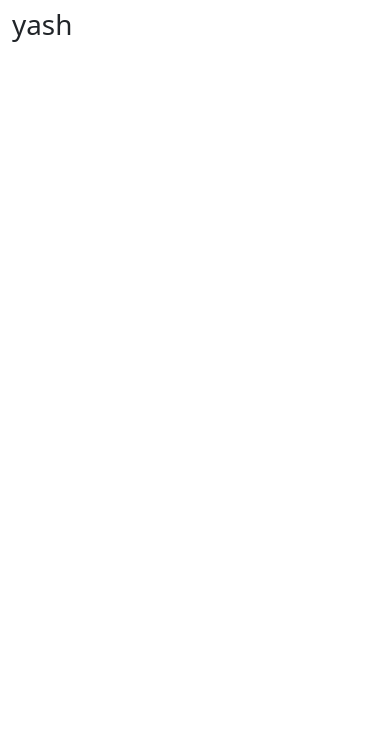
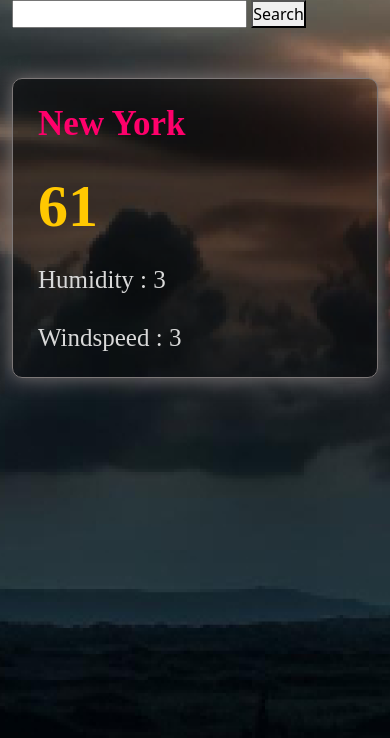
Before and after one commit to yashgoyal9898/weatherApp, a plain HTML site: page index.html in a window 390 px wide. Drawn offline with nearby package versions, Linux system fonts and the light colour scheme.

Commit message:
weather app section

```diff
--- a/assets/css/style.css
+++ b/assets/css/style.css
@@ -1,5 +1,88 @@
 * {
-    margin: 0;
-    padding: 0;
-    box-sizing: border-box;
+  margin: 0;
+  padding: 0;
+  box-sizing: border-box;
 }
+body {
+  background-image: url(../img/background.png);
+}
+.weather-content {
+  border-radius: 10px;
+  border: 1px solid #7d7878;
+  background: rgba(0, 0, 0, 0.4);
+  box-shadow: 0px 0px 20px 0px #7d7878;
+  margin: 100px 0px;
+  display: flex;
+  justify-content: space-between;
+  flex-wrap: wrap;
+  padding: 35px;
+}
+.weather-left {
+  display: flex;
+  flex-direction: column;
+  gap: 20px;
+}
+.weather-left h2 {
+  color: #ff006b;
+  font-family: Work Sans;
+  font-size: 35px;
+  font-style: normal;
+  font-weight: 600;
+  line-height: normal;
+}
+.weather-left div {
+  display: flex;
+  align-items: end;
+}
+.weather-left h3 {
+  color: #ffc801;
+  font-family: Work Sans;
+  font-size: 80px;
+  font-style: normal;
+  font-weight: 700;
+  line-height: normal;
+  margin: 0px;
+  margin-bottom: -15px;
+  padding-right: 15px;
+}
+.weather-left p {
+  color: #f5f5f5;
+  font-family: Work Sans;
+  font-size: 25px;
+  font-style: normal;
+  font-weight: 500;
+  line-height: normal;
+  margin: 0;
+}
+.weather-right {
+  display: flex;
+  flex-direction: column;
+  align-items: end;
+  gap: 30px;
+  align-self: last baseline;
+}
+.weather-right p {
+  color: #d9d9d9;
+  font-family: Work Sans;
+  font-size: 25px;
+  font-style: normal;
+  font-weight: 500;
+  line-height: normal;
+  margin: 0;
+}
+
+
+@media (max-width: 767px) {
+  .weather-content {
+    margin: 50px 0px;
+    padding: 25px;
+    gap: 34px;
+  }
+  .weather-left h3 {
+    font-size: 60px;
+    margin-bottom: -9px;
+  }
+  .weather-right {
+    align-items: start;
+  }
+}
--- /dev/null
+++ b/assets/js/index.js
@@ -0,0 +1,48 @@
+document.addEventListener("DOMContentLoaded", () => {
+  let state;
+  document.getElementById('search-country').addEventListener('click', () => {
+    state = document.getElementById('search-value').value;
+    const url = `https://foreca-weather.p.rapidapi.com/location/search/${state}`;
+  const options = {
+    method: "GET",
+    headers: {
+      "X-RapidAPI-Key": "aa19fac405mshe7b1f8e4ac38edep136e9cjsnf483ca3e74a3",
+      "X-RapidAPI-Host": "foreca-weather.p.rapidapi.com",
+    },
+  };
+
+
+
+
+// First API request to get the country ID
+fetch(url, options)
+  .then((response) => {
+    if (!response.ok) {
+      throw new Error("Network response was not ok");
+    }
+    return response.json();
+  })
+  .then((result) => {
+    console.log(result)
+    const countryID = result.locations[0].id; // Get the country ID from the first API response
+    document.getElementById('country-name').innerHTML = result.locations[0].name
+    return fetch(`https://foreca-weather.p.rapidapi.com/observation/latest/${countryID}`, options);
+  })
+  .then((response) => {
+    if (!response.ok) {
+      throw new Error("Network response was not ok");
+    }
+    return response.json();
+  })
+  .then((result) => {
+    document.getElementById('temperature').innerHTML = result.observations[0].temperature;
+    document.getElementById('humidity').textContent = `Humidity: ${result.observations[0].relHumidity}`;
+    document.getElementById('windspeed').textContent = `Windspeed: ${result.observations[0].windSpeed}`;
+    console.log(result.observations[0].temperature);
+  })
+  .catch((error) => {
+    console.error(error);
+  });
+});
+
+});
--- a/index.html
+++ b/index.html
@@ -11,9 +11,31 @@
     <title>Weather App</title>
   </head>
   <body>
-    <h1></h1>
-    <div class="container">
-      <h1>yash</h1>
-    </div>
+    <header></header>
+    <main>
+      <section>
+        <div class="container">
+          <div class="search">
+            <input type="text" id="search-value">
+            <button id="search-country">Search</button>
+          </div>
+          <div class="weather-content">
+            <div class="weather-left">
+              <h2 id="country-name">New York</h2>
+              <div>
+                <h3 id="temperature">61</h3>
+                <!-- <p>overcast</p> -->
+              </div>
+            </div>
+            <div class="weather-right">
+              <p id="humidity">Humidity : 3 </p>
+              <p id="windspeed">Windspeed : 3 </p>
+            </div>
+          </div>
+        </div>
+      </section>
+    </main>
+    <footer></footer>
+    <script src="./assets/js/index.js"></script>
   </body>
 </html>
```
Also changed, not shown: assets/img/background.png (added).
